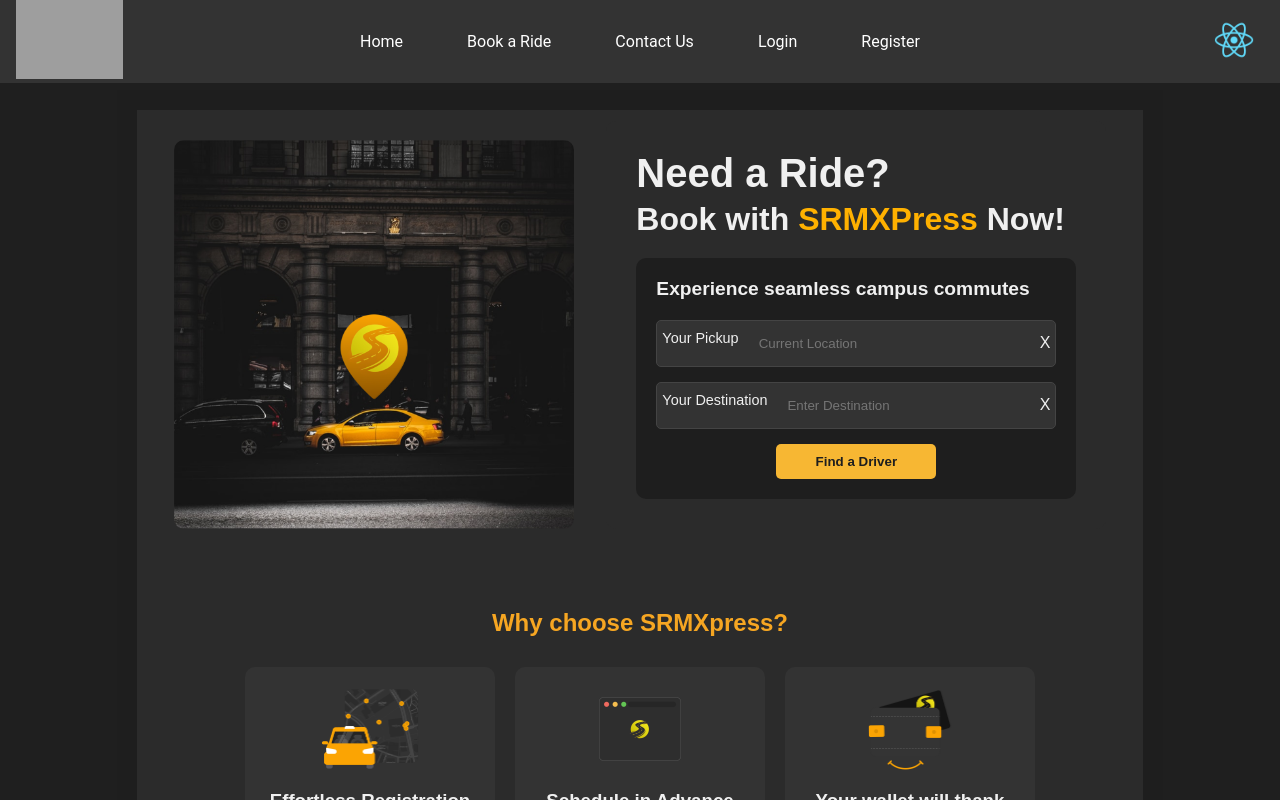
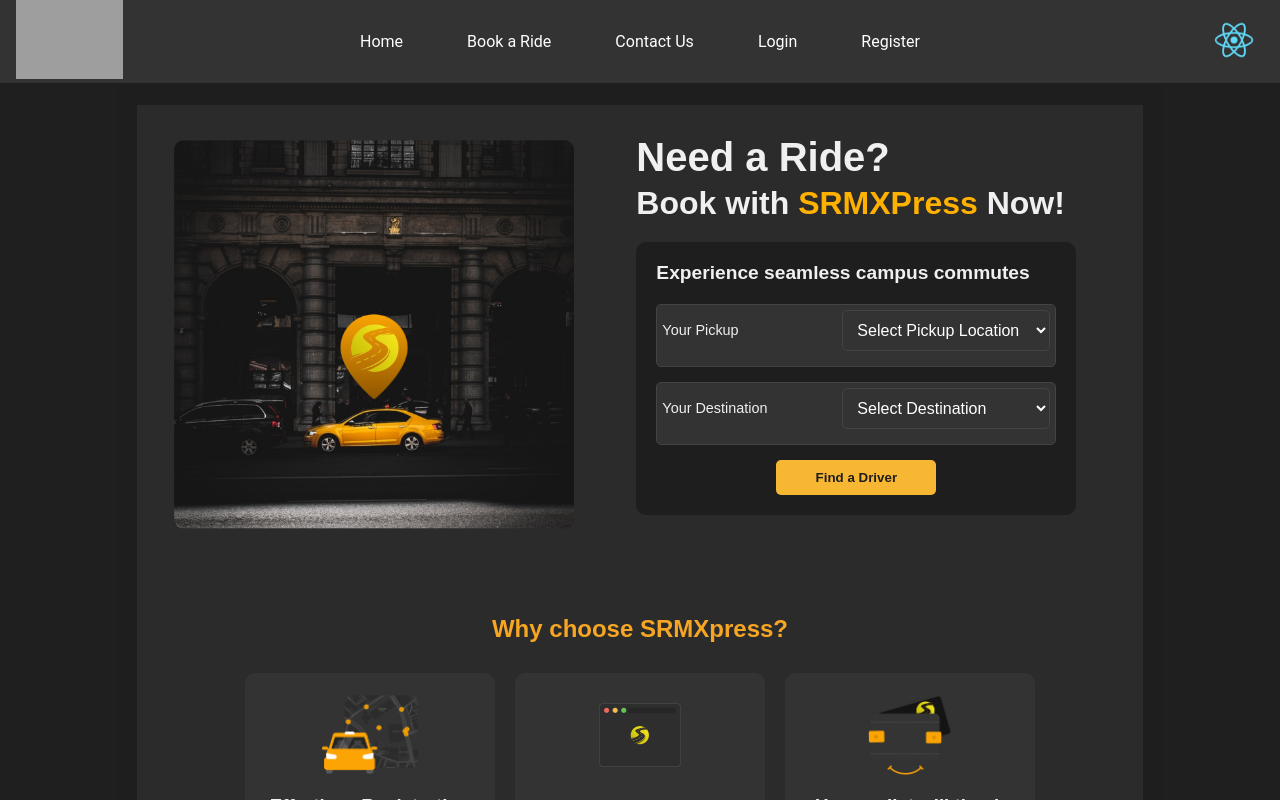
Before and after one commit to gauravMishra08/srmxpress, a React (Create React App) app: page / in a window 1280 px wide. Shown: the top 800 px of the page. Built offline with nearby package versions, Linux system fonts and the light colour scheme; grey boxes are pictures that could not be loaded.

Commit message:
added logic to book ride from landing page

```diff
--- a/src/pages/landing.js
+++ b/src/pages/landing.js
@@ -1,4 +1,4 @@
-import React from 'react';
+import React, { useState } from 'react';
 import '../styles/landing.css';
 import Navbar from '../components/Navbar';
 import home1 from '../images/home1.png'; // Import the image
@@ -11,11 +11,67 @@
 import facebook from '../images/Facebook.png'; // Import the image
 import instagram from '../images/Instagram.png'; // Import the image
 import twitter from '../images/Twitter.png'; // Import the image
-import { Link } from 'react-router-dom';
+import { Link, useNavigate } from 'react-router-dom';
+
+const locations = [
+  { key: 'SRM Arch Gate', location: { lat: 12.823077, lng: 80.041048 }},
+  { key: 'Estancia', location: { lat: 12.828071, lng: 80.049303 }},
+  { key: 'Abode', location: { lat: 12.817431, lng: 80.040277 }},
+  { key: 'VGN', location: { lat: 12.819101, lng: 80.026906 }},
+  { key: 'Potheri Railway Station', location: { lat: 12.820916, lng: 80.037085 }},
+];
+
+const haversineDistance = (loc1, loc2) => {
+  const toRad = (angle) => (Math.PI / 180) * angle;
+  const R = 6371; // Earth’s radius in km
+  const dLat = toRad(loc2.lat - loc1.lat);
+  const dLng = toRad(loc2.lng - loc1.lng);
+  const a = Math.sin(dLat / 2) * Math.sin(dLat / 2) +
+    Math.cos(toRad(loc1.lat)) * Math.cos(toRad(loc2.lat)) *
+    Math.sin(dLng / 2) * Math.sin(dLng / 2);
+  const c = 2 * Math.atan2(Math.sqrt(a), Math.sqrt(1 - a));
+  return R * c; // Distance in kilometers
+};
+
+const calculateFare = (distance) => {
+  const baseRate = 50; // Base fare
+  const ratePerKm = 10; // Rate per kilometer
+  return baseRate + (distance * ratePerKm);
+};
+
 const Landing = () => {
+  const [pickup, setPickup] = useState('');
+  const [destination, setDestination] = useState('');
+  const [distance, setDistance] = useState(null);
+  const [fare, setFare] = useState(null);
+  const navigate = useNavigate();
+
+  const handleFindDriver = () => {
+    const pickupLocation = locations.find(loc => loc.key === pickup)?.location;
+    const destinationLocation = locations.find(loc => loc.key === destination)?.location;
+
+    if (pickupLocation && destinationLocation) {
+      const calculatedDistance = haversineDistance(pickupLocation, destinationLocation);
+      setDistance(calculatedDistance);
+      setFare(calculateFare(calculatedDistance));
+
+      // Navigate to the Booked page with the distance and fare details
+      navigate('/booked', {
+        state: {
+          pickup,
+          drop: destination,
+          distance: calculatedDistance,
+          fare: calculateFare(calculatedDistance),
+        }
+      });
+    } else {
+      alert('Please select valid locations');
+    }
+  };
+
   return (
     <>
-    <Navbar/>
+      <Navbar />
       <div className="landing-container">
         <header className="header">
           <img src={home1} alt="taxi" className="taxi-image" />
@@ -24,23 +80,40 @@
   <h1 style={{ fontSize: '2rem', marginTop: '0' }}>Book with <span className="highlight">SRMXPress</span> Now!</h1>
   <div className="booking-form">
     <h1>Experience seamless campus commutes</h1>
+
     <div className="input-container">
       <label htmlFor="pickup">Your Pickup</label>
-            <input type="text" id="pickup" placeholder="Current Location" />
-            <button className="clear-btn">X</button>
+      <select
+        id="pickup"
+        value={pickup}
+        onChange={(e) => setPickup(e.target.value)}
+      >
+        <option value="">Select Pickup Location</option>
+        {locations.map((loc, index) => (
+          <option key={index} value={loc.key}>{loc.key}</option>
+        ))}
+      </select>
     </div>
 
     <div className="input-container">
       <label htmlFor="destination">Your Destination</label>
-            <input type="text" id="destination" placeholder="Enter Destination" />
-            <button className="clear-btn">X</button>
+      <select
+        id="destination"
+        value={destination}
+        onChange={(e) => setDestination(e.target.value)}
+      >
+        <option value="">Select Destination</option>
+        {locations.map((loc, index) => (
+          <option key={index} value={loc.key}>{loc.key}</option>
+        ))}
+      </select>
     </div>
+
     <div className="options-container">
-            <button className="find-driver-btn">Find a Driver</button>
+      <button className="find-driver-btn" onClick={handleFindDriver}>Find a Driver</button>
     </div>
   </div>
 </div>
-
 
         </header>
 
```
Lines whose indentation alone changed are shown as unchanged.
